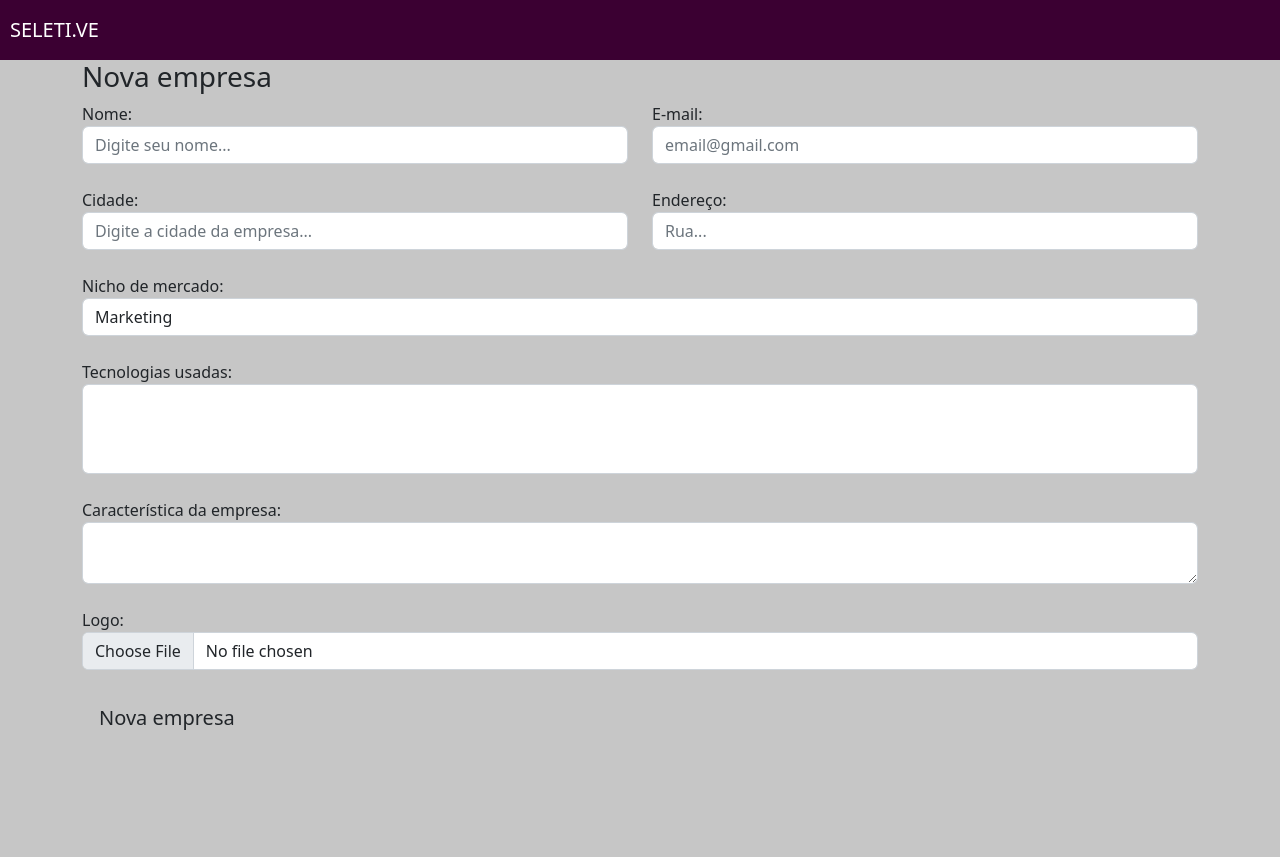
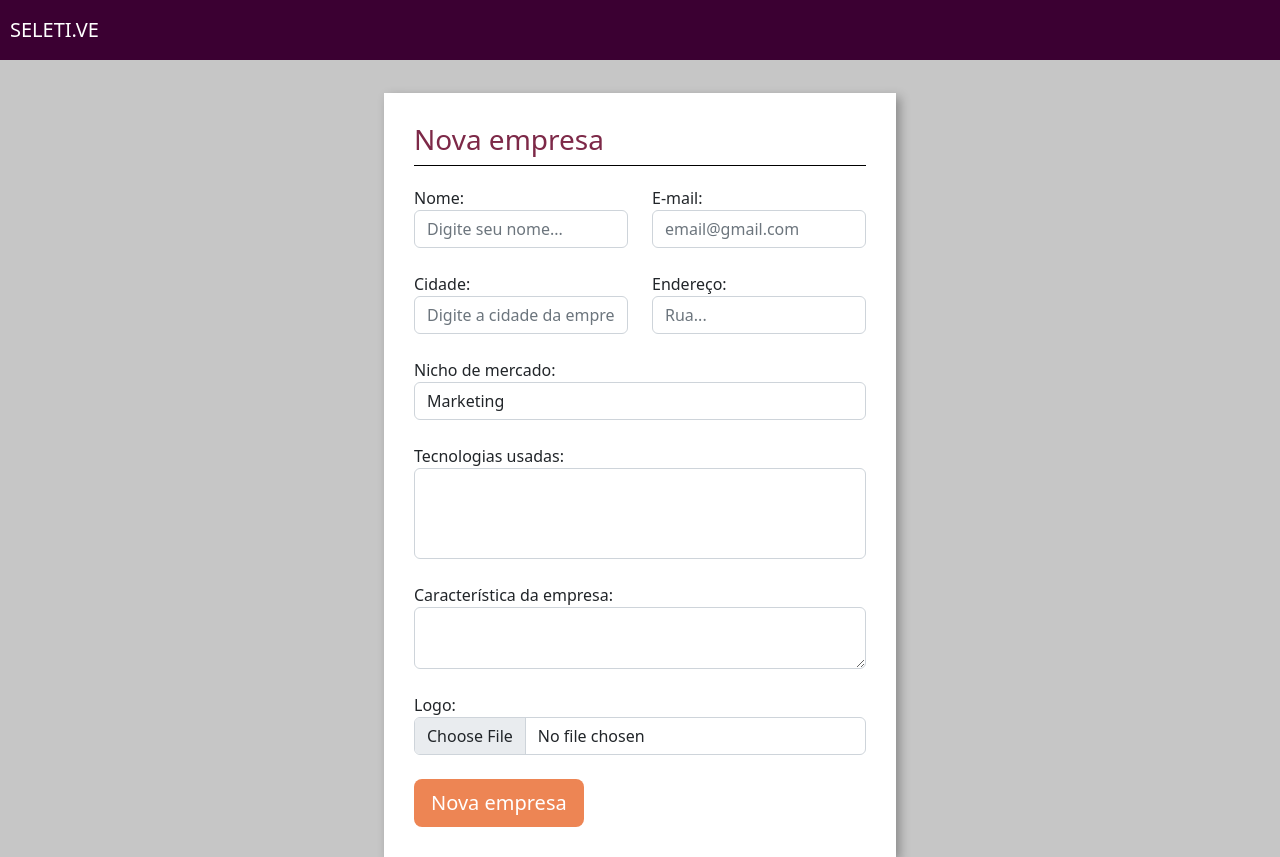
Before and after one commit to GregMasterBr/seletive-gregmaster, a Django app: page /home/nova_empresa/ in a window 1280 px wide. Before the commit the page ends 730 px from the top, so only its background shows below. Run offline with Django 4.2, Linux system fonts and the light colour scheme; lists and menus that the app fills with data are empty.

Commit message:
Criando as definições de interface (HTML, CSS) do nova empresa

```diff
--- a/seletive/empresa/templates/nova_empresa.html
+++ b/seletive/empresa/templates/nova_empresa.html
@@ -1,7 +1,11 @@
 {% extends "base.html" %}
+{% load static %}
+
 {% block 'title' %} Nova Empresa{% endblock%}
 {% block 'head' %}
+    <link href="{% static 'empresa/css/nova_empresa.css' %}" rel="stylesheet" />
 {% endblock%}
+
 {% block 'body' %}
 
     <div class="wrapper">
--- a/seletive/settings.py
+++ b/seletive/settings.py
@@ -120,7 +120,9 @@ USE_TZ = True
 
 STATIC_URL = '/static/'
 STATICFILES_DIRS = (os.path.join(BASE_DIR, 'templates/static'),)
+
 STATIC_ROOT = os.path.join('static')
+
 
 MEDIA_ROOT = os.path.join(BASE_DIR, 'media')
 MEDIA_URL = '/media/'
--- a/templates/base.html
+++ b/templates/base.html
@@ -8,7 +8,7 @@
     <link href="https://cdn.jsdelivr.net/npm/bootstrap@5.2.2/dist/css/bootstrap.min.css" rel="stylesheet" />
     <link href="{% static '/css/base.css' %}" rel="stylesheet" />
 
-    {% block 'head' %}   {% endblock%}
+    {% block 'head' %}{% endblock%}
   </head>
   <body>
 
--- /dev/null
+++ b/templates/static/empresa/css/nova_empresa.css
@@ -0,0 +1,46 @@
+.wrapper {
+    margin-top: 3%;
+    display: flex;
+    flex-direction: row;
+    justify-content: center;
+    align-items: center;
+}
+
+.box {
+    padding: 30px;
+    width: 40vw;
+    background: #fff;
+    box-shadow: 4px 4px 10px rgba(0,0,0,.3);
+}
+
+.header{
+    border-bottom: 1px solid black;
+}
+
+.titulo{
+
+    color: #7D2948;
+}
+
+.body-box{
+    margin-top: 20px;
+}
+
+.btn-orange{
+
+    background-color: #ED8554;
+    color: white;
+}
+
+.btn-orange:hover{
+
+    background-color: #be6136;
+    color: white;
+}
+
+@media (max-width: 1000px)
+{
+    .box{
+        width: 80vw;
+    }
+}
```
